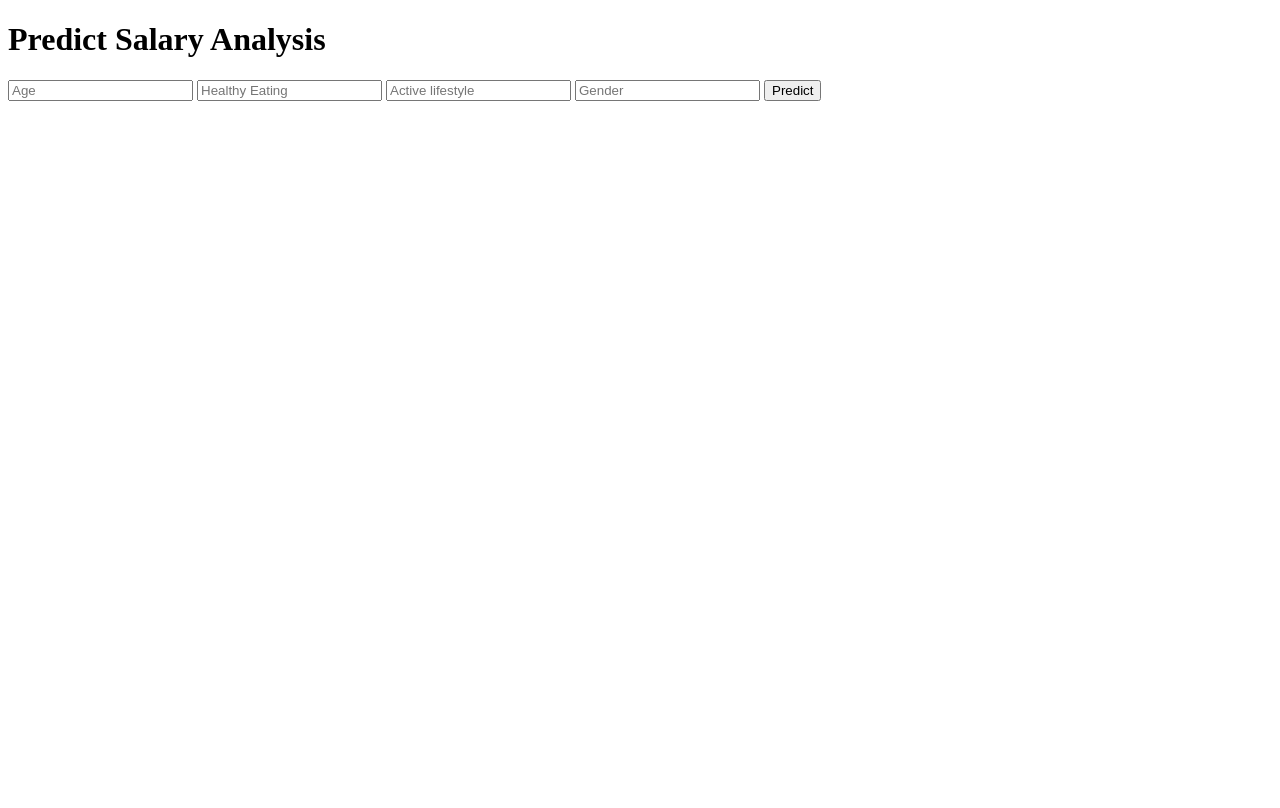
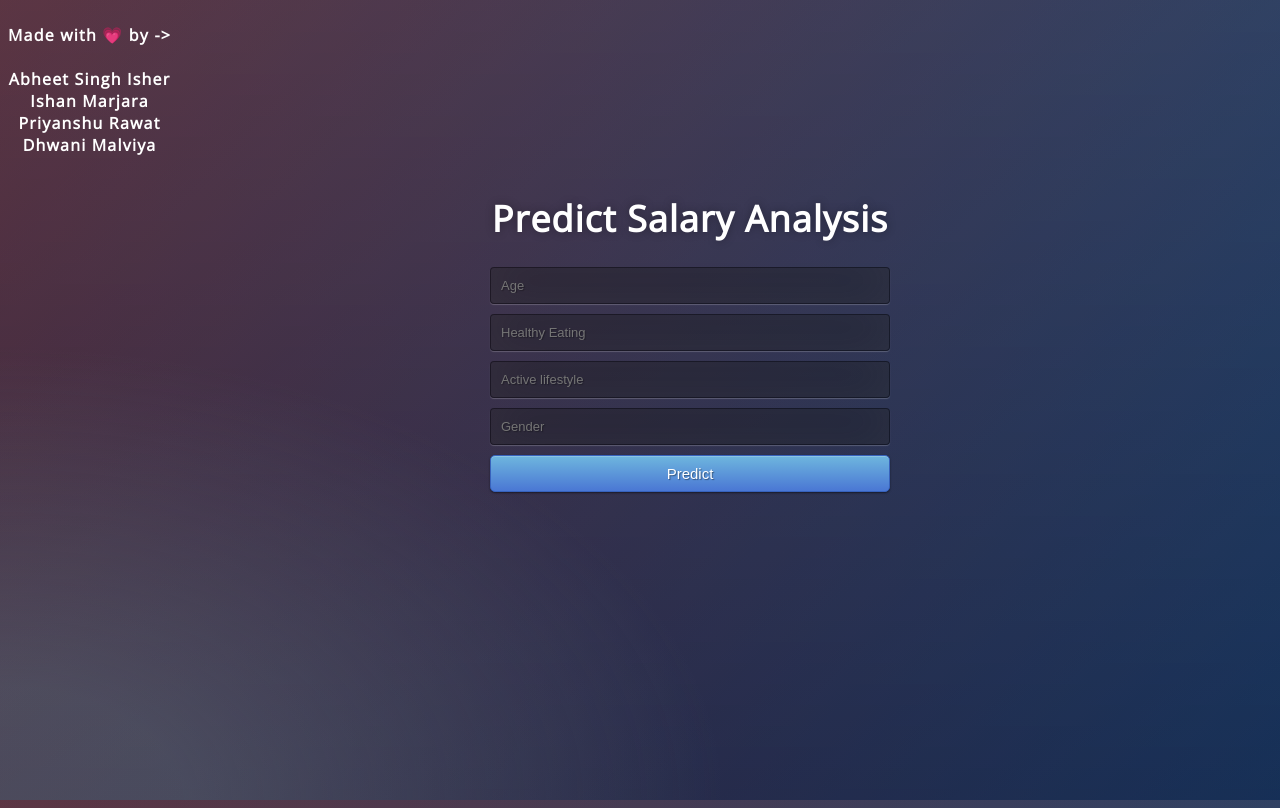
Before and after one commit to abheet19/Partial-Homomorphic-Encryption-on-Machine-learning, a Flask app: page / in a window 1280 px wide. Before the commit the page ends 101 px from the top, so only its background shows below. Run offline with Flask 2, Linux system fonts and the light colour scheme.

Commit message:
added frontend template
Signed-off-by: abheet19 <60404707+abheet19@users.noreply.github.com>

```diff
--- /dev/null
+++ b/static/css/style.css
@@ -0,0 +1,69 @@
+@import url(https://fonts.googleapis.com/css?family=Open+Sans);
+.btn { display: inline-block; *display: inline; *zoom: 1; padding: 4px 10px 4px; margin-bottom: 0; font-size: 13px; line-height: 18px; color: #333333; text-align: center;text-shadow: 0 1px 1px rgba(255, 255, 255, 0.75); vertical-align: middle; background-color: #f5f5f5; background-image: -moz-linear-gradient(top, #ffffff, #e6e6e6); background-image: -ms-linear-gradient(top, #ffffff, #e6e6e6); background-image: -webkit-gradient(linear, 0 0, 0 100%, from(#ffffff), to(#e6e6e6)); background-image: -webkit-linear-gradient(top, #ffffff, #e6e6e6); background-image: -o-linear-gradient(top, #ffffff, #e6e6e6); background-image: linear-gradient(top, #ffffff, #e6e6e6); background-repeat: repeat-x; filter: progid:dximagetransform.microsoft.gradient(startColorstr=#ffffff, endColorstr=#e6e6e6, GradientType=0); border-color: #e6e6e6 #e6e6e6 #e6e6e6; border-color: rgba(0, 0, 0, 0.1) rgba(0, 0, 0, 0.1) rgba(0, 0, 0, 0.25); border: 1px solid #e6e6e6; -webkit-border-radius: 4px; -moz-border-radius: 4px; border-radius: 4px; -webkit-box-shadow: inset 0 1px 0 rgba(255, 255, 255, 0.2), 0 1px 2px rgba(0, 0, 0, 0.05); -moz-box-shadow: inset 0 1px 0 rgba(255, 255, 255, 0.2), 0 1px 2px rgba(0, 0, 0, 0.05); box-shadow: inset 0 1px 0 rgba(255, 255, 255, 0.2), 0 1px 2px rgba(0, 0, 0, 0.05); cursor: pointer; *margin-left: .3em; }
+.btn:hover, .btn:active, .btn.active, .btn.disabled, .btn[disabled] { background-color: #e6e6e6; }
+.btn-large { padding: 9px 14px; font-size: 15px; line-height: normal; -webkit-border-radius: 5px; -moz-border-radius: 5px; border-radius: 5px; }
+.btn:hover { color: #333333; text-decoration: none; background-color: #e6e6e6; background-position: 0 -15px; -webkit-transition: background-position 0.1s linear; -moz-transition: background-position 0.1s linear; -ms-transition: background-position 0.1s linear; -o-transition: background-position 0.1s linear; transition: background-position 0.1s linear; }
+.btn-primary, .btn-primary:hover { text-shadow: 0 -1px 0 rgba(0, 0, 0, 0.25); color: #ffffff; }
+.btn-primary.active { color: rgba(255, 255, 255, 0.75); }
+.btn-primary { background-color: #4a77d4; background-image: -moz-linear-gradient(top, #6eb6de, #4a77d4); background-image: -ms-linear-gradient(top, #6eb6de, #4a77d4); background-image: -webkit-gradient(linear, 0 0, 0 100%, from(#6eb6de), to(#4a77d4)); background-image: -webkit-linear-gradient(top, #6eb6de, #4a77d4); background-image: -o-linear-gradient(top, #6eb6de, #4a77d4); background-image: linear-gradient(top, #6eb6de, #4a77d4); background-repeat: repeat-x; filter: progid:dximagetransform.microsoft.gradient(startColorstr=#6eb6de, endColorstr=#4a77d4, GradientType=0);  border: 1px solid #3762bc; text-shadow: 1px 1px 1px rgba(0,0,0,0.4); box-shadow: inset 0 1px 0 rgba(255, 255, 255, 0.2), 0 1px 2px rgba(0, 0, 0, 0.5); }
+.btn-primary:hover, .btn-primary:active, .btn-primary.active, .btn-primary.disabled, .btn-primary[disabled] { filter: none; background-color: #4a77d4; }
+.btn-block { width: 100%; display:block; }
+
+* { -webkit-box-sizing:border-box; -moz-box-sizing:border-box; -ms-box-sizing:border-box; -o-box-sizing:border-box; box-sizing:border-box; }
+
+html { width: 100%; height:100%; overflow:hidden; }
+
+body {
+	width: 100%;
+	height:100%;
+	font-family: 'Open Sans', sans-serif;
+	background: #092756;
+	color: #fff;
+	font-size: 18px;
+	text-align:center;
+	letter-spacing:1.2px;
+	background: -moz-radial-gradient(0% 100%, ellipse cover, rgba(104,128,138,.4) 10%,rgba(138,114,76,0) 40%),-moz-linear-gradient(top,  rgba(57,173,219,.25) 0%, rgba(42,60,87,.4) 100%), -moz-linear-gradient(-45deg,  #670d10 0%, #092756 100%);
+	background: -webkit-radial-gradient(0% 100%, ellipse cover, rgba(104,128,138,.4) 10%,rgba(138,114,76,0) 40%), -webkit-linear-gradient(top,  rgba(57,173,219,.25) 0%,rgba(42,60,87,.4) 100%), -webkit-linear-gradient(-45deg,  #670d10 0%,#092756 100%);
+	background: -o-radial-gradient(0% 100%, ellipse cover, rgba(104,128,138,.4) 10%,rgba(138,114,76,0) 40%), -o-linear-gradient(top,  rgba(57,173,219,.25) 0%,rgba(42,60,87,.4) 100%), -o-linear-gradient(-45deg,  #670d10 0%,#092756 100%);
+	background: -ms-radial-gradient(0% 100%, ellipse cover, rgba(104,128,138,.4) 10%,rgba(138,114,76,0) 40%), -ms-linear-gradient(top,  rgba(57,173,219,.25) 0%,rgba(42,60,87,.4) 100%), -ms-linear-gradient(-45deg,  #670d10 0%,#092756 100%);
+	background: -webkit-radial-gradient(0% 100%, ellipse cover, rgba(104,128,138,.4) 10%,rgba(138,114,76,0) 40%), linear-gradient(to bottom,  rgba(57,173,219,.25) 0%,rgba(42,60,87,.4) 100%), linear-gradient(135deg,  #670d10 0%,#092756 100%);
+	filter: progid:DXImageTransform.Microsoft.gradient( startColorstr='#3E1D6D', endColorstr='#092756',GradientType=1 );
+
+}
+.login {
+	position: absolute;
+	top: 40%;
+	left: 50%;
+	margin: -150px 0 0 -150px;
+	width:400px;
+	height:400px;
+}
+
+.login h1 { color: #fff; text-shadow: 0 0 10px rgba(0,0,0,0.3); letter-spacing:1px; text-align:center; }
+
+input {
+	width: 100%;
+	margin-bottom: 10px;
+	background: rgba(0,0,0,0.3);
+	border: none;
+	outline: none;
+	padding: 10px;
+	font-size: 13px;
+	color: #fff;
+	text-shadow: 1px 1px 1px rgba(0,0,0,0.3);
+	border: 1px solid rgba(0,0,0,0.3);
+	border-radius: 4px;
+	box-shadow: inset 0 -5px 45px rgba(100,100,100,0.2), 0 1px 1px rgba(255,255,255,0.2);
+	-webkit-transition: box-shadow .5s ease;
+	-moz-transition: box-shadow .5s ease;
+	-o-transition: box-shadow .5s ease;
+	-ms-transition: box-shadow .5s ease;
+	transition: box-shadow .5s ease;
+}
+input:focus { box-shadow: inset 0 -5px 45px rgba(100,100,100,0.4), 0 1px 1px rgba(255,255,255,0.2); }
+
+
+.contributors{
+float:left;
+font-size: 16px;
+}
--- a/templates/index.html
+++ b/templates/index.html
@@ -4,12 +4,25 @@
 <head>
   <meta charset="UTF-8">
   <title>Homomorphic Encryption</title>
-
+  <link href='https://fonts.googleapis.com/css?family=Pacifico' rel='stylesheet' type='text/css'>
+  <link href='https://fonts.googleapis.com/css?family=Arimo' rel='stylesheet' type='text/css'>
+  <link href='https://fonts.googleapis.com/css?family=Hind:300' rel='stylesheet' type='text/css'>
+  <link href='https://fonts.googleapis.com/css?family=Open+Sans+Condensed:300' rel='stylesheet' type='text/css'>
+  <link rel="stylesheet" href="{{ url_for('static', filename='css/style.css') }}">
 
 </head>
 
 <body>
- <div>
+<h3 class="contributors"> Made with &#128151 by -> <br> <br>
+
+    Abheet Singh Isher <br>
+    Ishan Marjara     <br>
+    Priyanshu Rawat   <br>
+    Dhwani Malviya <br>
+</h3>
+
+
+ <div class="login">
 	<h1>Predict Salary Analysis</h1>
 
      <!-- Main Input For Receiving Query to our ML -->
```
Also changed, not shown: answer.json (added, +1 -0 lines), custkeys.json (added, +1 -0 lines), data.json (added, +1 -0 lines), templates/company.html (+6 -1 lines), templates/cust.html (+6 -2 lines), templates/result.html (+6 -1 lines).
